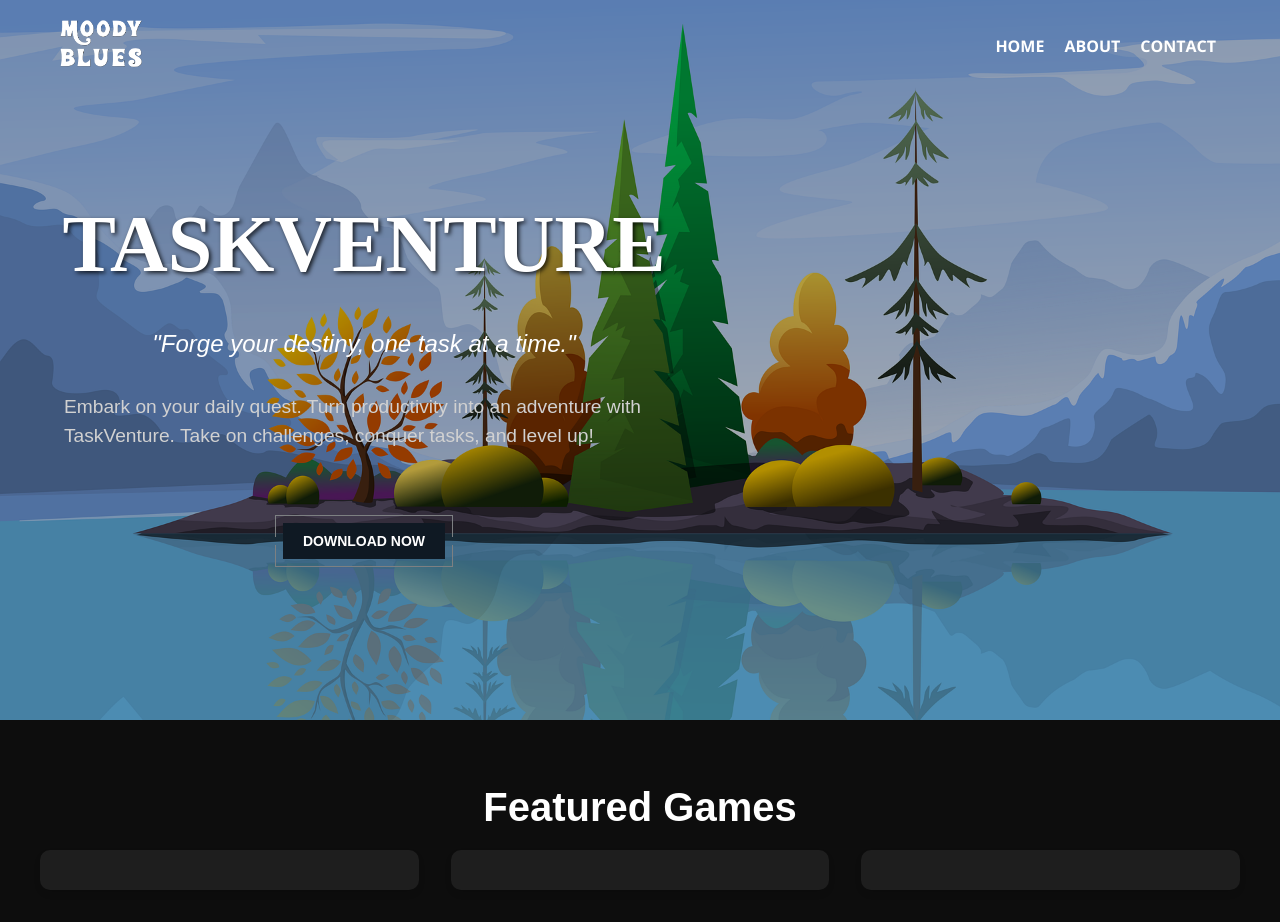
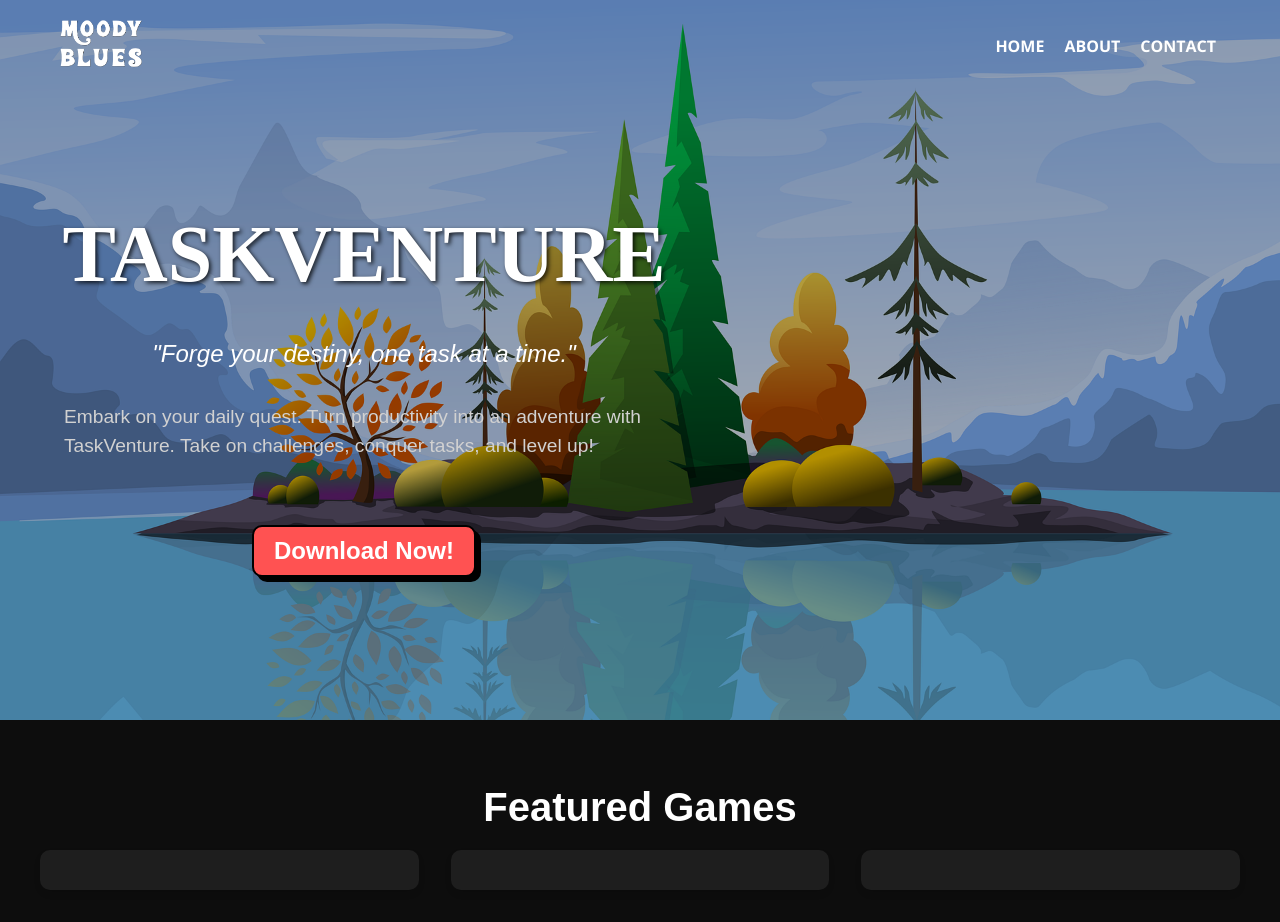
Before and after one commit to katsura919/TaskVentureWeb, a React (Create React App) app: page / in a window 1280 px wide. Built offline with nearby package versions, Linux system fonts and the light colour scheme; a web font is replaced by a local one.

Commit message:
change button style

```diff
--- a/src/pages/Landing Page/components/Button.js
+++ b/src/pages/Landing Page/components/Button.js
@@ -4,134 +4,39 @@ import styled from 'styled-components';
 const Button = () => {
   return (
     <StyledWrapper>
-      <button className="button">
-        <span className="button_lg">
-          <span className="button_sl" />
-          <span className="button_text">Download Now</span>
-        </span>
-      </button>
+      <button className="comic-button">Download Now!</button>
     </StyledWrapper>
   );
 }
 
 const StyledWrapper = styled.div`
-  .button {
-    -moz-appearance: none;
-    -webkit-appearance: none;
-    appearance: none;
-    border: none;
-    background: none;
-    color: #0f1923;
+  .comic-button {
+    display: inline-block;
+    padding: 10px 20px;
+    font-size: 24px;
+    font-weight: bold;
+    text-align: center;
+    text-decoration: none;
+    color: #fff;
+    background-color: #ff5252;
+    border: 2px solid #000;
+    border-radius: 10px;
+    box-shadow: 5px 5px 0px #000;
+    transition: all 0.3s ease;
     cursor: pointer;
-    position: relative;
-    padding: 8px;
-    margin-bottom: 20px;
-    text-transform: uppercase;
-    font-weight: bold;
-    font-size: 14px;
-    transition: all .15s ease;
   }
 
-  .button::before,
-  .button::after {
-    content: '';
-    display: block;
-    position: absolute;
-    right: 0;
-    left: 0;
-    height: calc(50% - 5px);
-    border: 1px solid #7D8082;
-    transition: all .15s ease;
+  .comic-button:hover {
+    background-color: #fff;
+    color: #ff5252;
+    border: 2px solid #ff5252;
+    box-shadow: 5px 5px 0px #ff5252;
   }
 
-  .button::before {
-    top: 0;
-    border-bottom-width: 0;
-  }
-
-  .button::after {
-    bottom: 0;
-    border-top-width: 0;
-  }
-
-  .button:active,
-  .button:focus {
-    outline: none;
-  }
-
-  .button:active::before,
-  .button:active::after {
-    right: 3px;
-    left: 3px;
-  }
-
-  .button:active::before {
-    top: 3px;
-  }
-
-  .button:active::after {
-    bottom: 3px;
-  }
-
-  .button_lg {
-    position: relative;
-    display: block;
-    padding: 10px 20px;
-    color: #fff;
-    background-color: #0f1923;
-    overflow: hidden;
-    box-shadow: inset 0px 0px 0px 1px transparent;
-  }
-
-  .button_lg::before {
-    content: '';
-    display: block;
-    position: absolute;
-    top: 0;
-    left: 0;
-    width: 2px;
-    height: 2px;
-    background-color: #0f1923;
-  }
-
-  .button_lg::after {
-    content: '';
-    display: block;
-    position: absolute;
-    right: 0;
-    bottom: 0;
-    width: 4px;
-    height: 4px;
-    background-color: #0f1923;
-    transition: all .2s ease;
-  }
-
-  .button_sl {
-    display: block;
-    position: absolute;
-    top: 0;
-    bottom: -1px;
-    left: -8px;
-    width: 0;
-    background-color: #ff4655;
-    transform: skew(-15deg);
-    transition: all .2s ease;
-  }
-
-  .button_text {
-    position: relative;
-  }
-
-  .button:hover {
-    color: #0f1923;
-  }
-
-  .button:hover .button_sl {
-    width: calc(100% + 15px);
-  }
-
-  .button:hover .button_lg::after {
-    background-color: #fff;
+  .comic-button:active {
+    background-color: #fcf414;
+    box-shadow: none;
+    transform: translateY(4px);
   }`;
 
 export default Button;
```
